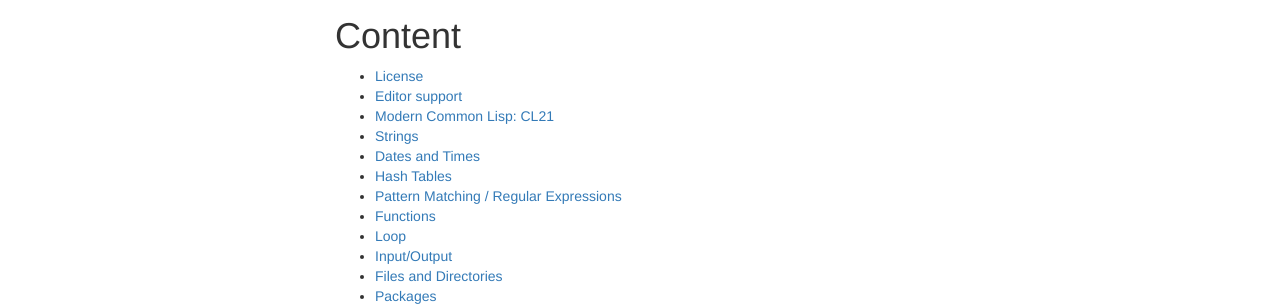
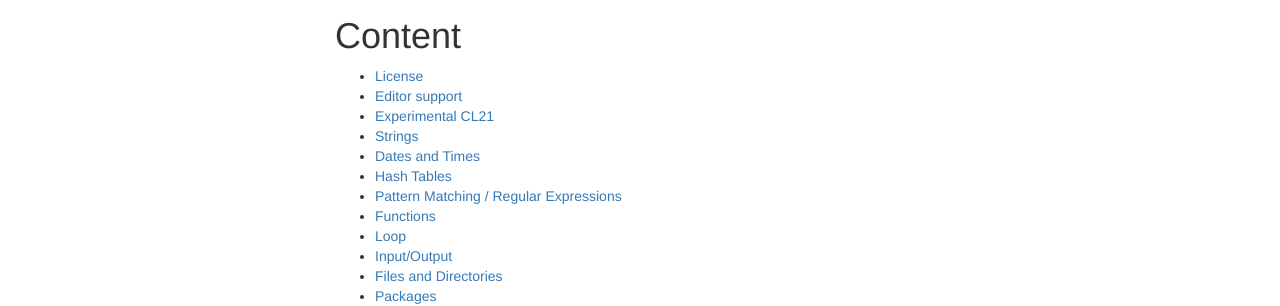
Before and after one commit to LispCookbook/cl-cookbook, a Jekyll site: the page built from index.md, in a window 1280 px wide. Shown: the part 154-460 px from the top of the page. Built offline with Jekyll 4.4.1, drawn with Linux system fonts in a browser that asks for light colours.

Commit message:
CL21: stress "experimental"

```diff
--- a/index.md
+++ b/index.md
@@ -12,7 +12,7 @@
 
 * [License](license.html)
 * [Editor support](editor-support.html)
-* [Modern Common Lisp: CL21](cl21.html)
+* [Experimental CL21](cl21.html)
 * [Strings](strings.html)
 * [Dates and Times](dates_and_times.html)
 * [Hash Tables](hashes.html)
```
